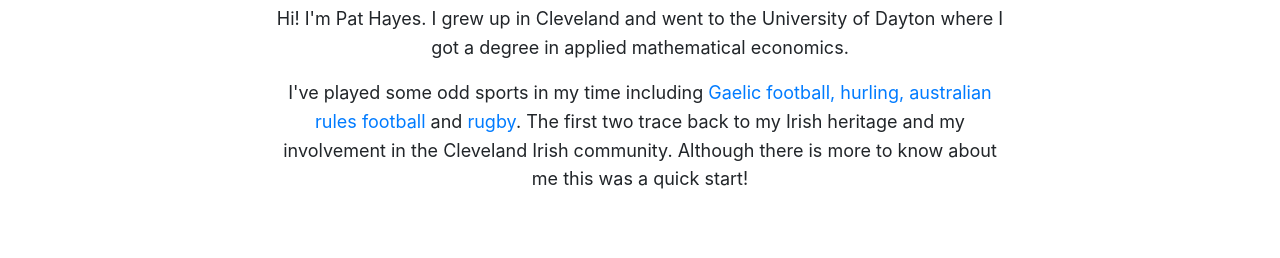
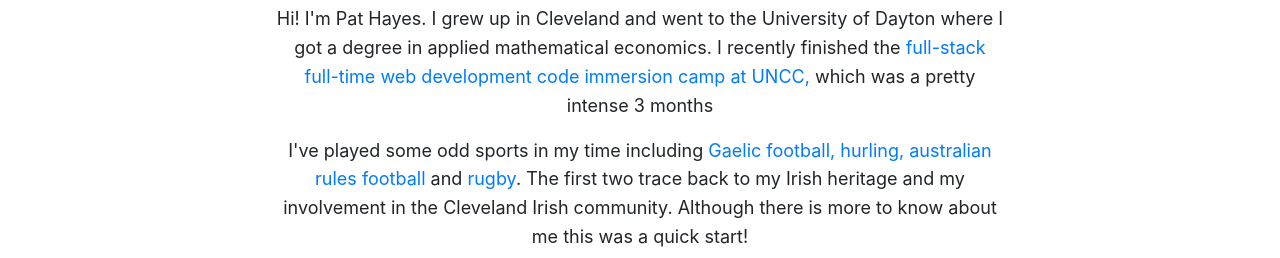
Before and after one commit to PatrickTHayes/bootstrap-portfolio-gs, a website with bundled scripts: page index.html in a window 1280 px wide. Shown: the part 841-1099 px from the top of the page. Built offline with nearby package versions, Linux system fonts and the light colour scheme.

Commit message:
added link and note on bootcamp

```diff
--- a/index.html
+++ b/index.html
@@ -73,7 +73,7 @@
         <div class="row">
           <div class="col-lg-8 mx-auto">
             <h2>About Me</h2>
-            <p>Hi! I'm Pat Hayes. I grew up in Cleveland and went to the University of Dayton where I got a degree in applied mathematical economics.
+            <p>Hi! I'm Pat Hayes. I grew up in Cleveland and went to the University of Dayton where I got a degree in applied mathematical economics. I recently finished the <a href="https://bootcamp.uncc.edu/coding/curriculum/" target="_blank">full-stack full-time web development code immersion camp at UNCC,</a> which was a pretty intense 3 months
             </p>
             <p>I've played some odd sports in my time including <a href="https://www.youtube.com/watch?v=vSOe-USZzok" target="_blank">Gaelic football, hurling,</a> <a href="https://www.youtube.com/watch?v=XMZYZcoAcU0" target="_blank">australian rules football</a> and <a href="https://www.youtube.com/watch?v=ke4XcnbulT0" target="_blank">rugby</a>. The first two trace back to my Irish heritage and my involvement in the Cleveland Irish community. Although there is more to know about me this was a quick start!
             </p>
```
